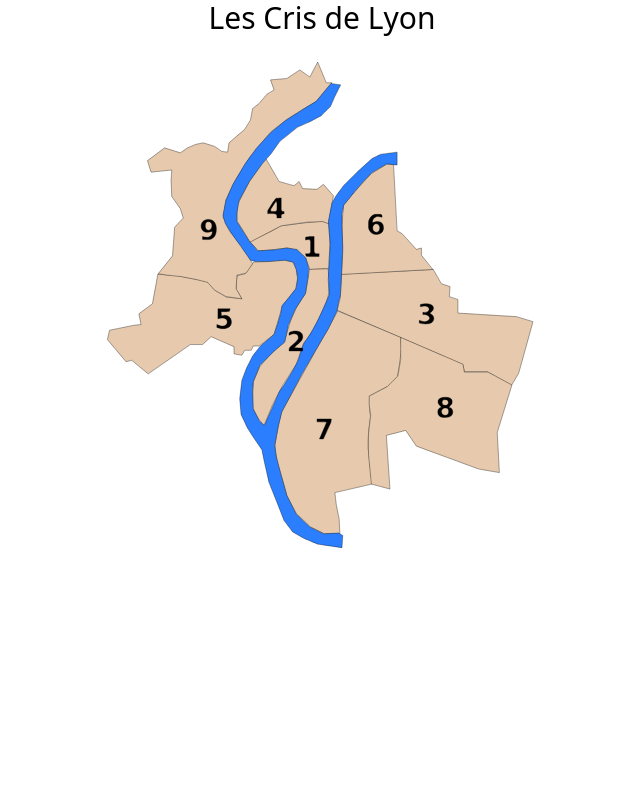
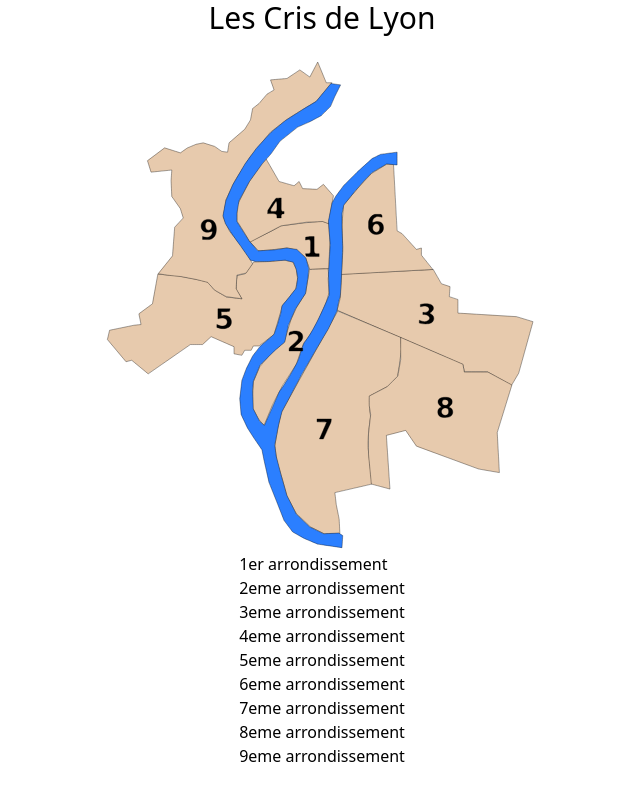
Before and after one commit to ScuBix1/SecuriCarte_Lyon, a React (Create React App) app in the folder frontend/: page / in a window 1280 px wide. Shown: the whole page, without its empty margins (318-958 px from the left). Built offline with nearby package versions, Linux system fonts and the light colour scheme.

Commit message:
feat(Home): add arrondissement list

```diff
--- a/frontend/package.json
+++ b/frontend/package.json
@@ -8,6 +8,7 @@
     "@testing-library/jest-dom": "^6.6.3",
     "@testing-library/react": "^16.2.0",
     "@testing-library/user-event": "^13.5.0",
+    "clsx": "^2.1.1",
     "react": "^19.0.0",
     "react-dom": "^19.0.0",
     "react-scripts": "5.0.1",
--- a/frontend/src/components/List/List.tsx
+++ b/frontend/src/components/List/List.tsx
@@ -0,0 +1,15 @@
+import { ReactNode } from 'react';
+import ListItem from './ListItem/ListItem';
+
+interface ListProps {
+  className?: string;
+  content?: ReactNode;
+}
+
+const List = (props: ListProps) => {
+  const { className, content } = props;
+
+  return <ul className={className}>{content}</ul>;
+};
+
+export default List;
--- a/frontend/src/components/List/ListItem/ListItem.tsx
+++ b/frontend/src/components/List/ListItem/ListItem.tsx
@@ -0,0 +1,14 @@
+import { ReactNode } from "react";
+
+interface ListItemProps{
+    className?: string;
+    content?: ReactNode | string;
+}
+
+const ListItem = (props: ListItemProps)=>{
+    const {className, content} = props;
+
+    return(<li className={className}>{content}</li>)
+}
+
+export default ListItem;
--- a/frontend/src/components/pages/Home/Home.tsx
+++ b/frontend/src/components/pages/Home/Home.tsx
@@ -1,17 +1,34 @@
+import List from '../../List/List';
+import ListItem from '../../List/ListItem/ListItem';
 import MapLyon from '../../MapLyon/MapLyon';
 
 const Home = () => {
   return (
     <div className="flex flex-col justify-center items-center gap-y-4">
       <h1 className="text-3xl">Les Cris de Lyon</h1>
-      <div>
+      <div className="flex flex-col justify-center items-center gap-y">
         <MapLyon
           width={500}
           height={500}
           fillColorNumber="fill-[var(--color-number)]"
           fillColorArrondissement="fill-[var(--color-arrondissement)] cursor-pointer"
-          fillColorArrondissementHover="hover:fill-[var(--hover-color-arrondissement)]"
+          fillColorArrondissementHover="hover:fill-[var(--hover-color-arrondissement)] hover:[.number]:fill-blue-500"
           fillColorFleuve="fill-[var(--color-fleuve)]"
+        />
+        <List
+          content={
+            <>
+              <ListItem content="1er arrondissement" />
+              <ListItem content="2eme arrondissement" />
+              <ListItem content="3eme arrondissement" />
+              <ListItem content="4eme arrondissement" />
+              <ListItem content="5eme arrondissement" />
+              <ListItem content="6eme arrondissement" />
+              <ListItem content="7eme arrondissement" />
+              <ListItem content="8eme arrondissement" />
+              <ListItem content="9eme arrondissement" />
+            </>
+          }
         />
       </div>
     </div>
```
Also changed, not shown: 1 other file (tests, documents, lock files or other folders).
